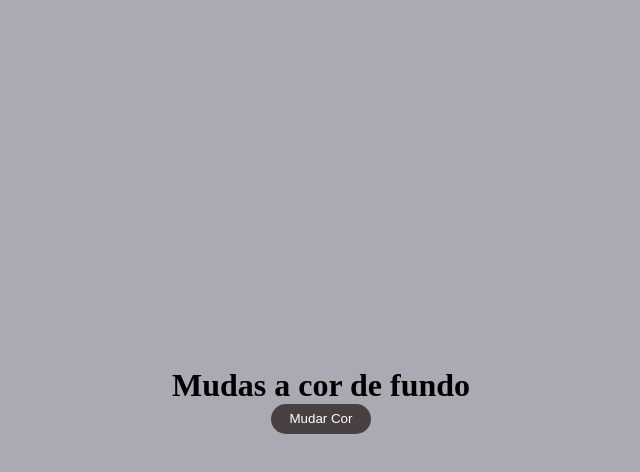
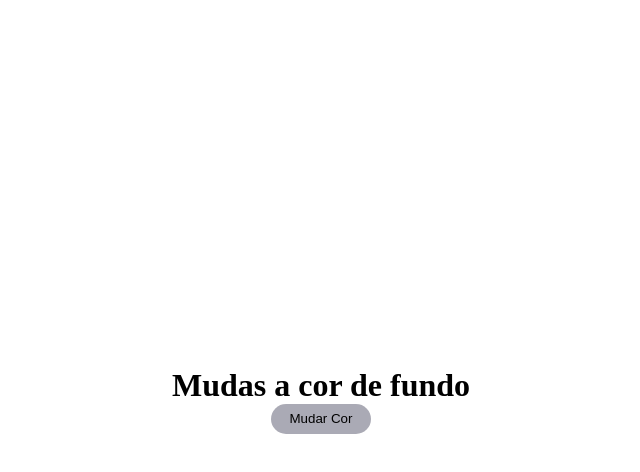
Before and after one commit to HyanFerreira/IF-Else, a plain HTML site: page dom.html in a window 1280 px wide. Both pictures are taken after a click on the button "Mudar Cor". Shown: the whole page, without its empty margins (319-959 px from the left). Drawn offline with Linux system fonts and the light colour scheme.

Commit message:
Projeto mudar fundo, finalizado!

```diff
--- a/css/style.css
+++ b/css/style.css
@@ -18,7 +18,7 @@ button {
     height: 30px;
     border: 0;
     border-radius: 25px;
-    background-color: rgb(73, 65, 65);
-    color: white;
+    background-color: #0025;
+    color: black;
     cursor: pointer;
 }
--- a/js/script.js
+++ b/js/script.js
@@ -1,5 +1,16 @@
-const btn = document.getElementById('btn-color');
+let btn = document.getElementById('btn-color');
+let fundoFalse = false
 
 btn.addEventListener('click', () => {
-    document.body.style.backgroundColor = '#0025';
+    if (fundoFalse) {
+        fundoFalse = false;
+        document.body.style.background = "#0025";
+        btn.style.background = "white";
+        btn.style.color = "black";
+    } else {
+        fundoFalse = true;
+        document.body.style.background = "white";
+        btn.style.background = "#0025";
+        btn.style.color = "black";
+    }
 });
```
